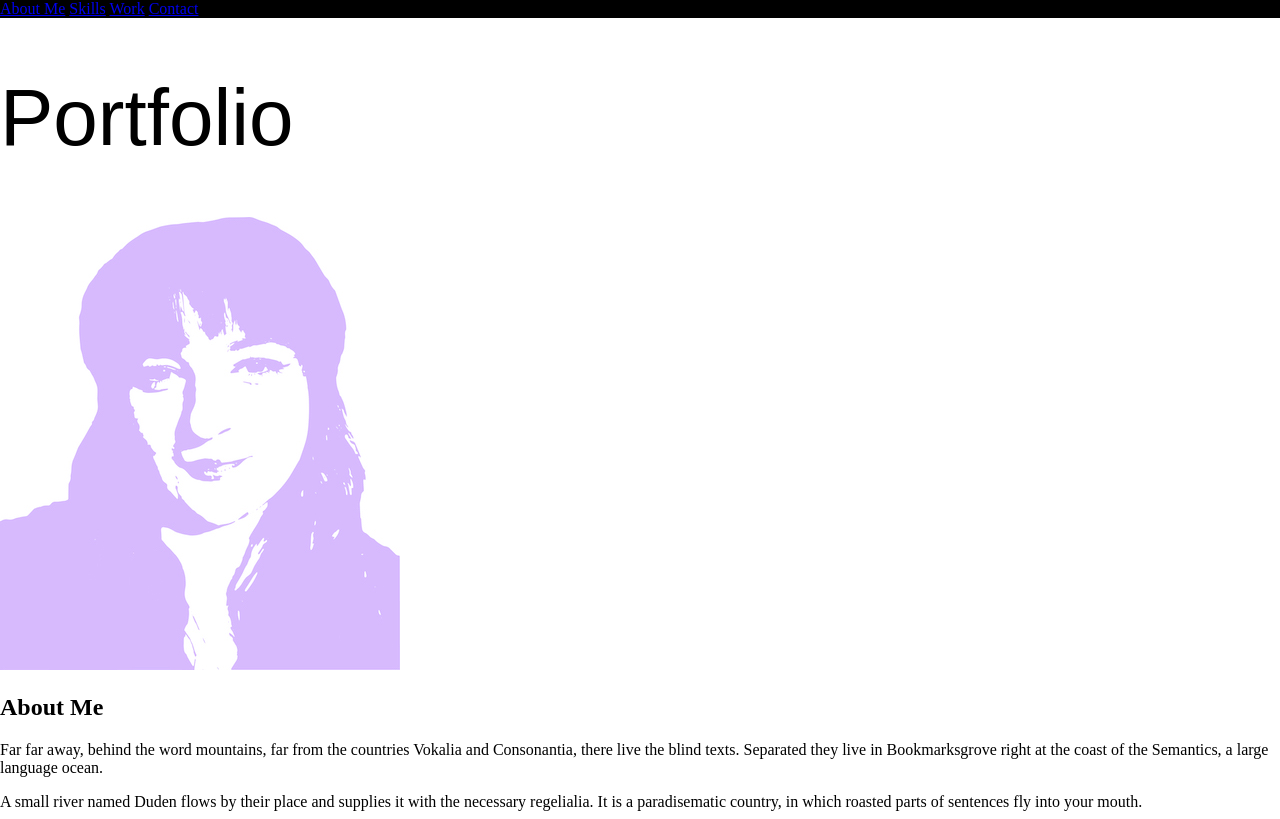
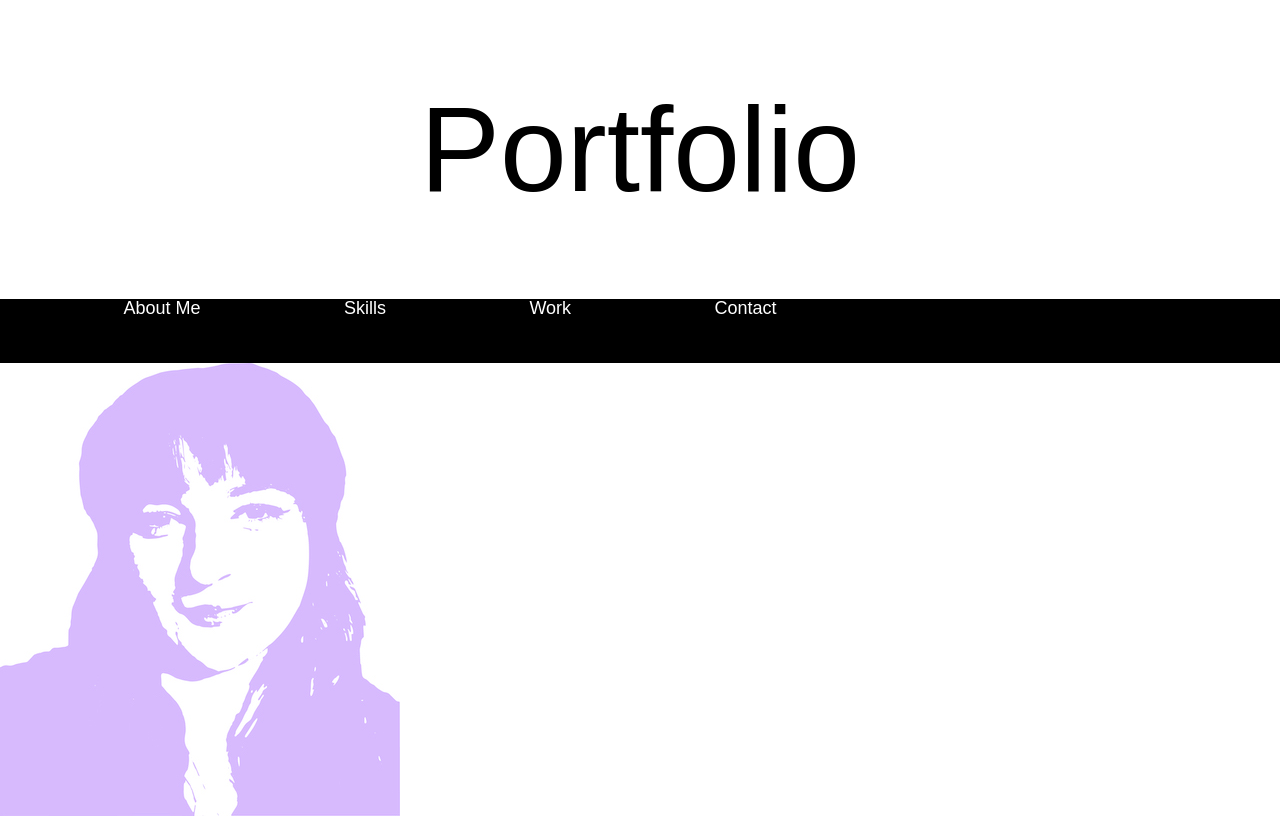
Before and after one commit to MargeauxGebert/personal-website, a plain HTML site: page index.html in a window 1280 px wide. Shown: the top 819 px of the page. Drawn offline with Linux system fonts and the light colour scheme; a web font is replaced by a local one.

Commit message:
change nav flex

```diff
--- a/css/styles.css
+++ b/css/styles.css
@@ -1,22 +1,42 @@
 * {
-    box-sizing: border-box;
+  box-sizing: border-box;
 }
 
 body {
-    margin: 0;
+  font-family: urw-din, sans-serif;
+  margin: 0;
+}
+
+header {
+  position: sticky;
+  top: 0px;
+  z-index: 2;
+  background-color: #000000;
+  height: 4rem;
 }
 nav {
-    position: sticky;
-    z-index: 2;
-    top: 0px;
-
-    background-color: #000000;
+  font-size: 18px;
+  line-height: 1;
+  max-width: 900px;
+  display: flex;
+  justify-content: space-evenly;
+  align-items: center;
+  flex-wrap: wrap;
+  gap: 20px;
 }
 
+a {
+  color: #ffffff;
+  text-decoration: none;
+}
 
+a:hover {
+  color: #d8bbff;
+}
 h1 {
   font-family: "violeta-jardinera", sans-serif;
   font-weight: 400;
   font-style: normal;
-  font-size: 80px;
+  font-size: 120px;
+  text-align: center;
 }
--- a/index.html
+++ b/index.html
@@ -9,6 +9,7 @@
     <link rel="stylesheet" href="https://use.typekit.net/iik6win.css">
   </head>
   <body>
+    <h1>Portfolio</h1>
     <header>
       <nav>
         <a href="#about">About Me</a>
@@ -18,7 +19,6 @@
       </nav>
     </header>
     <main>
-      <h1>Portfolio</h1>
       <img
         src="images/margeaux_portrait_lavender_400.jpeg"
         alt="Margeaux Gebert profile picture in lavender"
```
